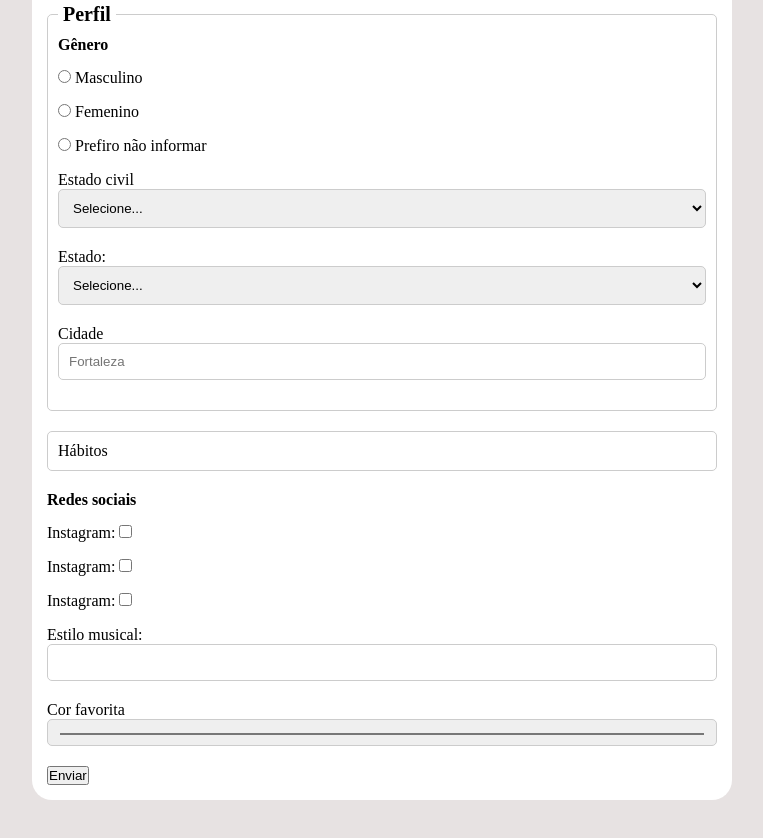
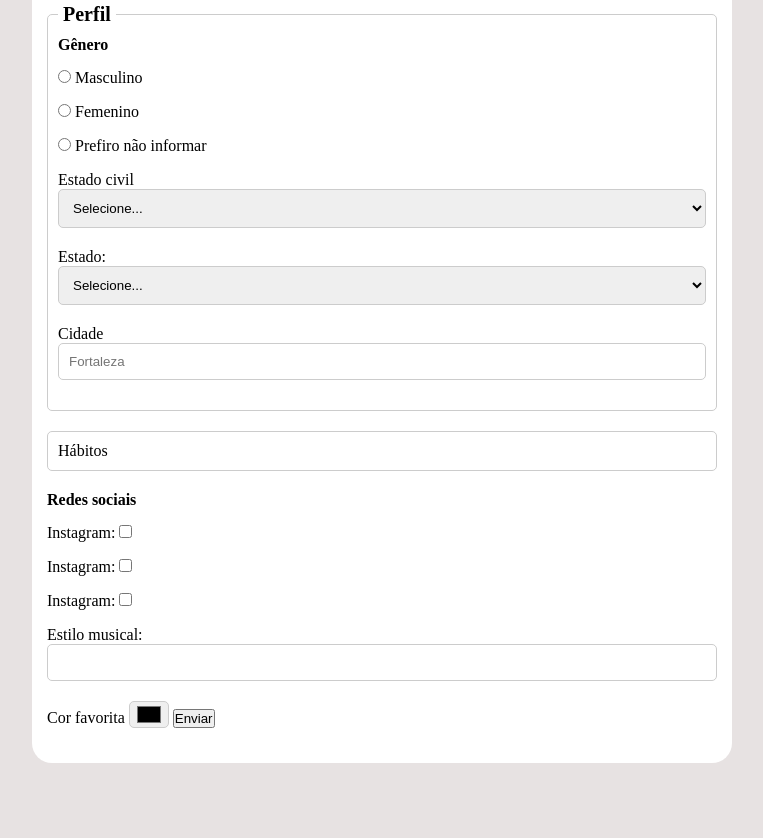
Before and after one commit to LeonardoBorges37/pesquisa-senaitec, a plain HTML site: page index.html in a window 1280 px wide. Shown: the part 815-1653 px from the top of the page, without its empty margins (258-1021 px from the left). Drawn offline with Linux system fonts and the light colour scheme.

```diff
--- a/css/style.css
+++ b/css/style.css
@@ -44,6 +44,12 @@ input,select,fieldset  {
 input[type="radio"],input[type="checkbox"]{
     width:auto;
 }
+
+input[type="color"]{
+    width: 40px;
+    padding: 0 5px;
+}
+
 p{
     margin-bottom: 15px;
     font-weight: bold;
```
Also changed, not shown: index.html (+1 -2 lines).
